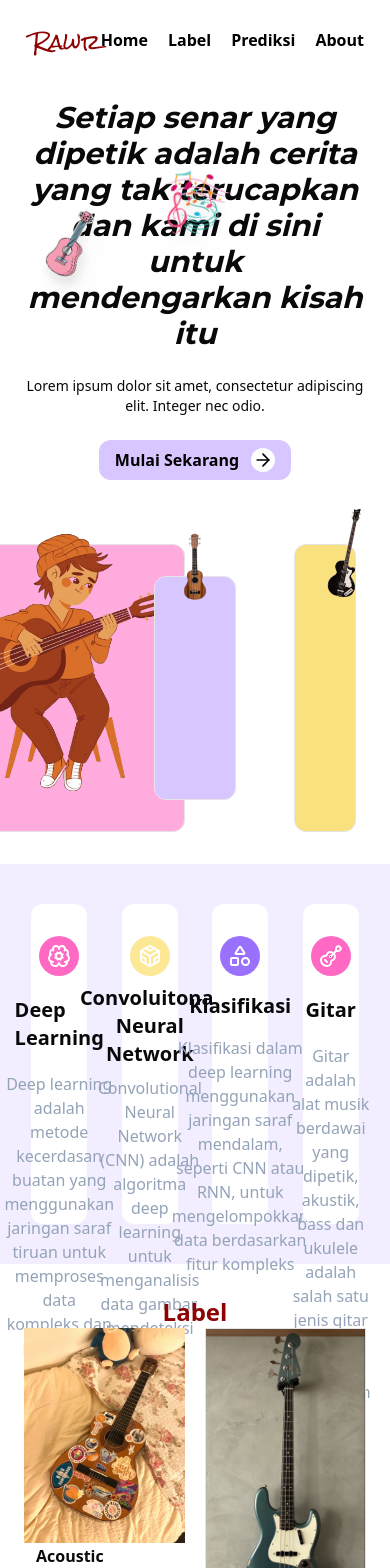
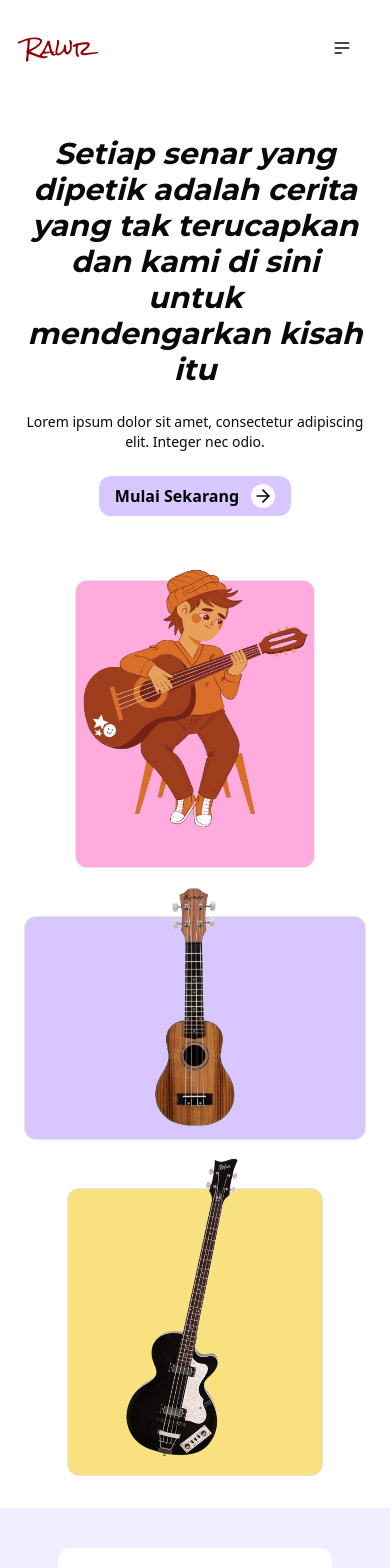
Before and after one commit to MiftahulH23/Audio-Classification, a Next.js app in the folder web/: page / in a window 390 px wide. Shown: the top 1568 px of the page. Built offline with nearby package versions, Linux system fonts and the light colour scheme.

Commit message:
Refactor DeepLearning, Header, and MainSection components; enhance layout and responsiveness; update Tailwind config for light theme

```diff
--- a/web/app/_components/DeepLearning.jsx
+++ b/web/app/_components/DeepLearning.jsx
@@ -4,7 +4,7 @@ import { Brain, CNN, Shape, Guitar } from "./Svg"
 
 const DeepLearning = () => {
   return (
-    <div className="grid grid-cols-4 place-items-center gap-5 bg-[#f2edff] px-6 py-10">
+    <div className="grid md:grid-cols-4 place-items-center gap-5 bg-[#f2edff] px-6 py-10">
       {/* 1 */}
       <div className="flex h-80 w-[80%] flex-col items-center gap-5 rounded-xl bg-white px-4 py-8">
         <div className="p-2 flex h-10 w-10 items-center justify-center rounded-full bg-[#ff68c3]">
@@ -18,24 +18,24 @@ const DeepLearning = () => {
         </p>
       </div>
       {/* 2 */}
-      <div className="flex h-80 w-[80%] flex-col items-center gap-2 rounded-xl bg-white px-4 py-8">
+      <div className="flex h-80 w-[80%] flex-col items-center gap-5 rounded-xl bg-white px-4 py-8">
         <div className="p-2 flex h-10 w-10 items-center justify-center rounded-full bg-[#fde895]">
           <CNN lassName="h-full w-full" />
         </div>
-        <p className="text-xl font-bold text-center">Convoluitonal Neural Network</p>
+        <p className="text-xl font-bold text-center">CNN</p>
         <p className="text-center text-slate-400">
           Convolutional Neural Network (CNN) adalah algoritma deep learning
           untuk menganalisis data gambar, mendeteksi pola, dan ekstraksi fitur.
         </p>
       </div>
       {/* 3 */}
-      <div className="flex h-80 w-[80%] flex-col items-center gap-2 rounded-xl bg-white px-4 py-8">
+      <div className="flex h-80 w-[80%] flex-col items-center gap-5 rounded-xl bg-white px-4 py-8">
         <div className="p-2 flex h-10 w-10 items-center justify-center rounded-full bg-[#9a70ff]">
           <Shape lassName="h-full w-full" />
         </div>
-        <p className="text-xl font-bold text-center mt-2">Klasifikasi</p>
-        <p className="text-center text-slate-400 mt-2">
-        Klasifikasi dalam deep learning menggunakan jaringan saraf mendalam, seperti CNN atau RNN, untuk mengelompokkan data berdasarkan fitur kompleks
+        <p className="text-xl font-bold text-center">Klasifikasi</p>
+        <p className="text-center text-slate-400">
+        Klasifikasi dalam deep learning menggunakan jaringan saraf mendalam seperti CNN, untuk mengelompokkan data berdasarkan fitur kompleks
         </p>
       </div>
       {/* 4 */}
--- a/web/app/_components/Header.jsx
+++ b/web/app/_components/Header.jsx
@@ -1,17 +1,91 @@
-import React from 'react'
+import React from "react"
 
 const Header = () => {
   return (
-    <div className='flex justify-between px-8 py-3 rounded-2xl'>
-        <div>
-            <p className='text-primary font-rock-salt text-xl'>Rawr</p>
+    <div className="navbar flex justify-between bg-base-100 bg-white px-6 md:px-8">
+      {/* Navbar Start */}
+      <div className="navbar-start">
+        <p className="font-rock-salt text-xl text-primary">Rawr</p>
+      </div>
+
+      {/* Navbar End */}
+      <div className="navbar-end md:hidden">
+        <div className="dropdown dropdown-left">
+          <div
+            tabIndex={0}
+            role="button"
+            className="btn btn-circle btn-ghost"
+          >
+            <svg
+              xmlns="http://www.w3.org/2000/svg"
+              className="h-5 w-5"
+              fill="none"
+              viewBox="0 0 24 24"
+              stroke="currentColor"
+            >
+              <path
+                strokeLinecap="round"
+                strokeLinejoin="round"
+                strokeWidth="2"
+                d="M4 6h16M4 12h16M4 18h7"
+              />
+            </svg>
+          </div>
+          <ul
+            tabIndex={0}
+            className="menu dropdown-content menu-sm z-[1] mt-3 w-52 rounded-box bg-base-100 p-2 shadow"
+          >
+            <li>
+              <a>Homepage</a>
+            </li>
+            <li>
+              <a>Portfolio</a>
+            </li>
+            <li>
+              <a>About</a>
+            </li>
+          </ul>
         </div>
-        <div className='flex gap-5 font-semibold text-black'>
-            <a href="#home">Home</a>
-            <a href="#label">Label</a>
-            <a href="#prediks">Prediksi</a>
-            <a href="#about">About</a>
-        </div>
+      </div>
+
+      {/* Navbar End for larger devices */}
+      <div className="navbar-end hidden sm:flex">
+        <button className="btn btn-circle btn-ghost">
+          <svg
+            xmlns="http://www.w3.org/2000/svg"
+            className="h-5 w-5"
+            fill="none"
+            viewBox="0 0 24 24"
+            stroke="currentColor"
+          >
+            <path
+              strokeLinecap="round"
+              strokeLinejoin="round"
+              strokeWidth="2"
+              d="M21 21l-6-6m2-5a7 7 0 11-14 0 7 7 0 0114 0z"
+            />
+          </svg>
+        </button>
+        <button className="btn btn-circle btn-ghost">
+          <div className="indicator">
+            <svg
+              xmlns="http://www.w3.org/2000/svg"
+              className="h-5 w-5"
+              fill="none"
+              viewBox="0 0 24 24"
+              stroke="currentColor"
+            >
+              <path
+                strokeLinecap="round"
+                strokeLinejoin="round"
+                strokeWidth="2"
+                d="M15 17h5l-1.405-1.405A2.032 2.032 0 0118 14.158V11a6.002 6.002 0 00-4-5.659V5a2 2 0 10-4 0v.341C7.67 6.165 6 8.388 6 11v3.159c0 .538-.214 1.055-.595 1.436L4 17h5m6 0v1a3 3 0 11-6 0v-1m6 0H9"
+              />
+            </svg>
+            <span className="badge indicator-item badge-primary badge-xs"></span>
+          </div>
+        </button>
+      </div>
     </div>
   )
 }
--- a/web/app/_components/MainSection.jsx
+++ b/web/app/_components/MainSection.jsx
@@ -2,22 +2,38 @@ import React from "react"
 
 import Image from "next/image"
 
-import Acoustic from "../assets/img/image1.png"
-import Bass from "../assets/img/bass.png"
-import Ukulele from "../assets/img/ukelele.png"
 import L1 from "../assets/element/2.png"
 import L2 from "../assets/element/8.png"
 import L3 from "../assets/element/9.png"
-
+import Bass from "../assets/img/bass.png"
+import Acoustic from "../assets/img/image1.png"
+import Ukulele from "../assets/img/ukelele.png"
 
 const MainSection = () => {
   return (
-    <div className="flex flex-col gap-6 relative px-6">
+    <div className="relative flex flex-col gap-6 px-6">
       {/* element */}
-      <Image src={L1} className="absolute top-14 right-40 rotate-12 size-16 drop-shadow-xl" />
-      <Image src={L2} className="absolute top-20 left-40 -rotate-12 size-16 drop-shadow-xl" />
-      <Image src={L3} className="absolute top-28 right-72 -rotate-12 size-16 drop-shadow-xl" />
-      <p className="text-center text-3xl font-bold italic font-montserrat">
+      <div className="hidden md:block">
+        <Image
+          src={L1}
+          className="absolute right-40 top-14 h-16 w-16 rotate-12 drop-shadow-xl"
+          alt="L1"
+        />
+        <Image
+          src={L2}
+          className="absolute left-40 top-20 h-16 w-16 -rotate-12 drop-shadow-xl"
+          alt="L2"
+        />
+        <Image
+          src={L3}
+          className="absolute right-72 top-28 h-16 w-16 -rotate-12 drop-shadow-xl"
+          alt="L3"
+        />
+      </div>
+      <div>
+
+      </div>
+      <p className="text-center font-montserrat text-3xl font-bold italic">
         Setiap senar yang dipetik adalah cerita yang tak terucapkan <br /> dan
         kami di sini untuk mendengarkan kisah itu
       </p>
@@ -25,10 +41,10 @@ const MainSection = () => {
         Lorem ipsum dolor sit amet, consectetur adipiscing elit. Integer nec
         odio.
       </p>
-      <div className="flex justify-center mb-10">
-        <button className="w-fit cursor-pointer flex justify-center items-center gap-3 rounded-xl bg-[#d7c6ff] px-4 py-2 font-semibold text-black">
+      <div className="mb-10 flex justify-center">
+        <button className="flex w-fit cursor-pointer items-center justify-center gap-3 rounded-xl bg-[#d7c6ff] px-4 py-2 font-semibold text-black">
           <p>Mulai Sekarang</p>
-          <div className="w-6 h-6 rounded-full bg-white flex justify-center items-center">
+          <div className="flex h-6 w-6 items-center justify-center rounded-full bg-white">
             <svg
               xmlns="http://www.w3.org/2000/svg"
               width="24"
@@ -47,7 +63,7 @@ const MainSection = () => {
           </div>
         </button>
       </div>
-      <div className="grid grid-cols-3 place-items-center gap-12 ">
+      <div className="grid md:grid-cols-3 place-items-center gap-12 ">
         <div className="relative flex h-72 w-60 items-center justify-center rounded-xl border bg-[#ffabde]">
           <div className="absolute bottom-2 h-80 w-auto">
             <Image
--- a/web/tailwind.config.ts
+++ b/web/tailwind.config.ts
@@ -56,6 +56,9 @@ const config: Config = {
       },
     },
   },
-  plugins: [tailwindcssAnimate, require('daisyui')],
+  plugins: [tailwindcssAnimate, require("daisyui")],
+  daisyui: {
+    themes: ["light"], // Ubah menjadi tema 'light'
+  },
 }
 export default config
```
